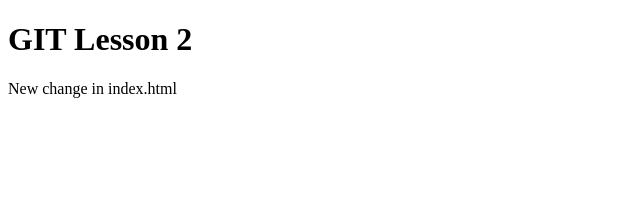
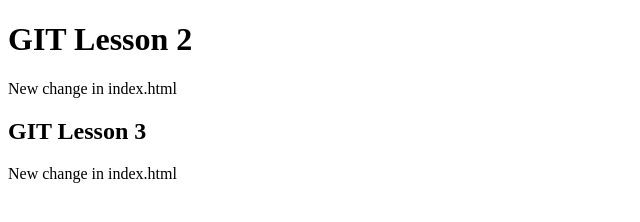
Before and after one commit to gybrienko/git_lessons, a plain HTML site: page index.html in a window 1280 px wide. Shown: the whole page, without its empty margins (0-640 px from the left). Drawn offline with Linux system fonts and the light colour scheme.

Commit message:
New commit #3

```diff
--- a/index.html
+++ b/index.html
@@ -8,5 +8,7 @@
 <body>
 	<h1>GIT Lesson 2</h1>
 	<p>New change in index.html</p>
+	<h2>GIT Lesson 3</h2>
+	<p>New change in index.html </p>
 </body>
 </html>
```
